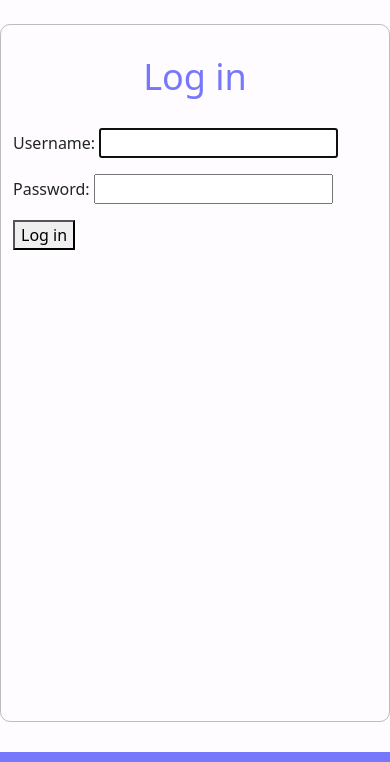
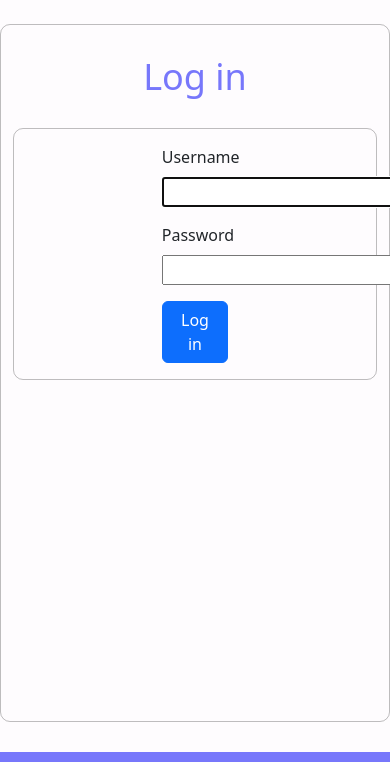
Before and after one commit to Louiseskinner01/project3-social-fitness, a Django app: page /accounts/login/ in a window 390 px wide; the page is wider, and only the part inside the window is pictured. Shown: the part 58-820 px from the top of that part. Run offline with Django 4.2, Linux system fonts and the light colour scheme.

Commit message:
Add containers and col-conditions to make the forms responsive and fields align nicely

```diff
--- a/templates/registration/login.html
+++ b/templates/registration/login.html
@@ -3,9 +3,23 @@
 {% block content %}
   <h2>Log in</h2>
 
+  <main class="container">
+    <div class="row justify-content-center">
+      <div class="col-3 col-xl-2 mt-3 mb-3">
   <form method="post" class="login">
     {% csrf_token %}
-    {{ form.as_p }}
-    <button type="submit">Log in</button>
+
+    <div class="mb-3">
+      <label class="form-label">Username</label>
+       {{ form.username }}
+    </div>
+
+    <div class="mb-3">
+      <label class="form-label">Password</label>
+       {{ form.password }}
+    </div>
+    <button type="submit" class="btn btn-primary">Log in</button>
   </form>
+      </div>
+    </div>
 {% endblock %}
```
Also changed, not shown: templates/registration/signup.html (+30 -2 lines).
